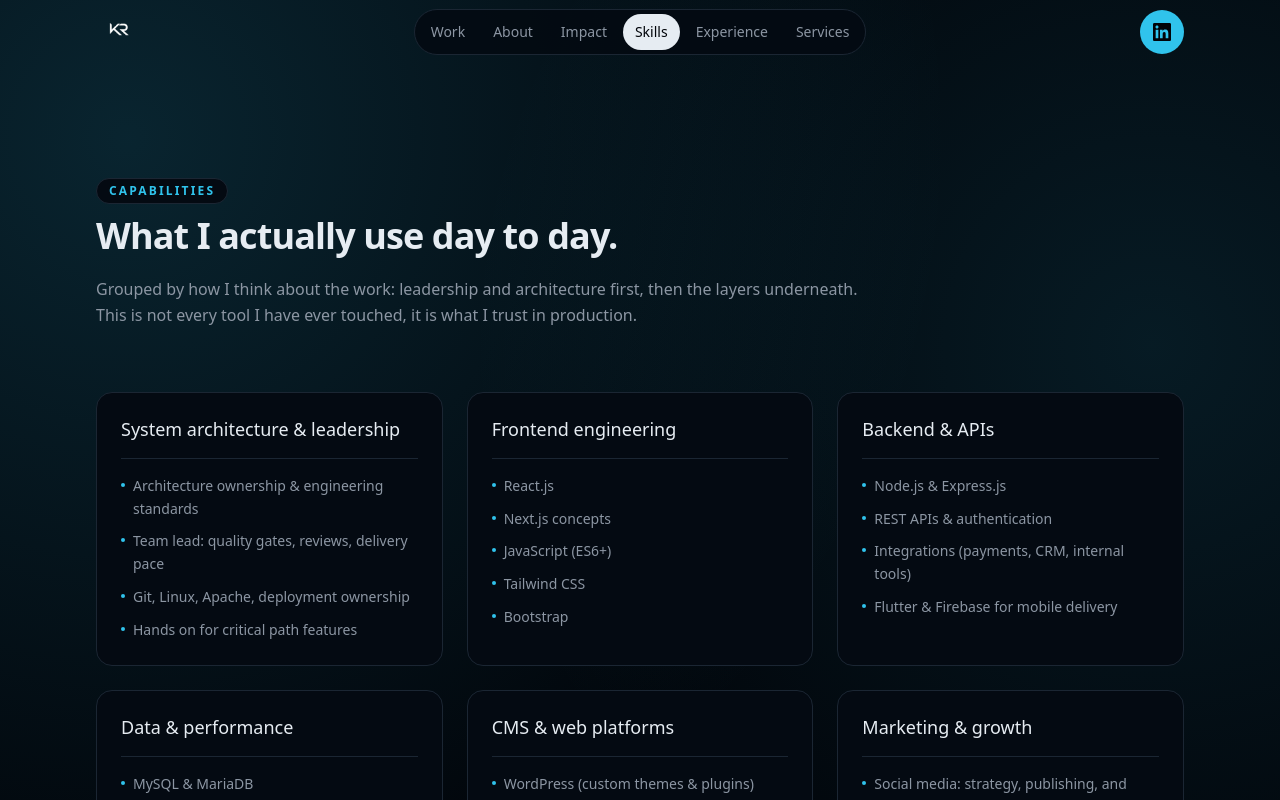
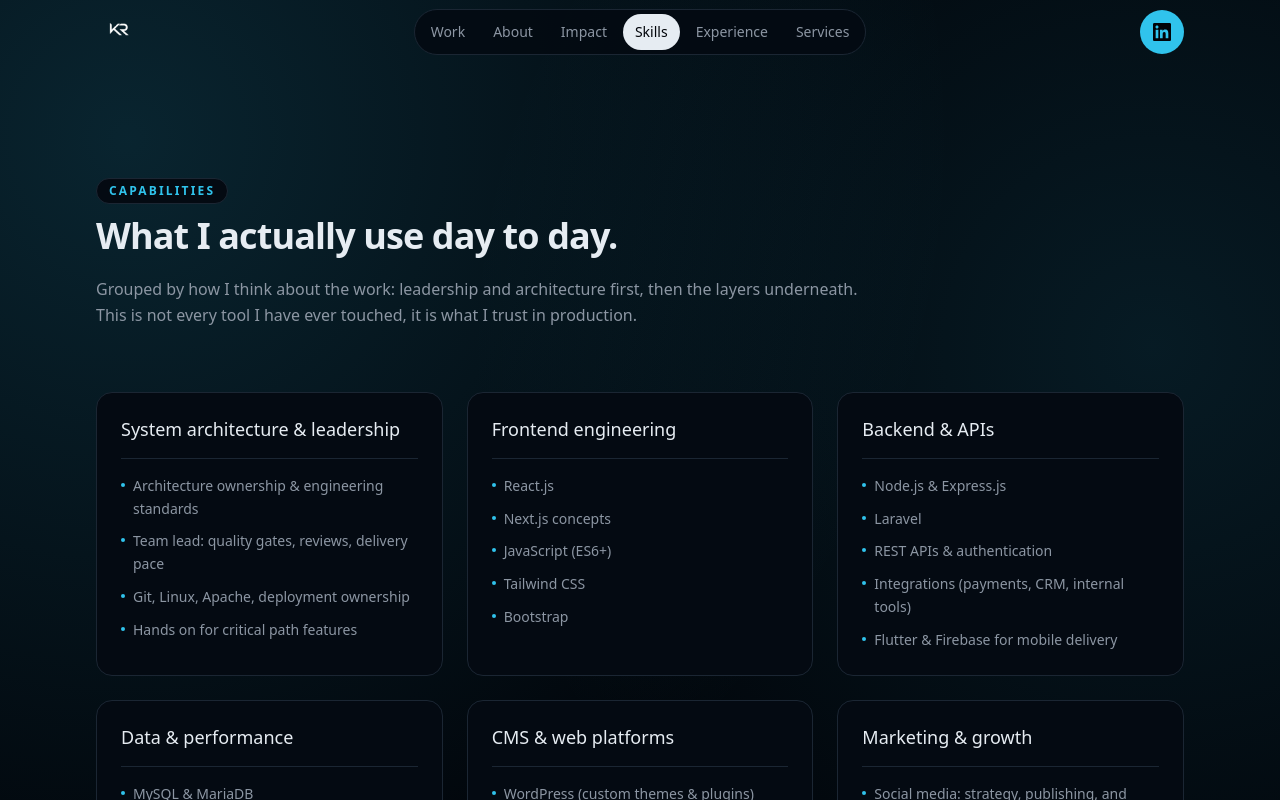
Before and after one commit to Wrath91620/Portfolio, a Next.js app: page /skills in a window 1280 px wide. Shown: the top 800 px of the page. Built offline with nearby package versions, Linux system fonts and the light colour scheme.

Commit message:
Added Laravel

```diff
--- a/src/data/skills.js
+++ b/src/data/skills.js
@@ -23,6 +23,7 @@ export const skillGroups = [
     title: "Backend & APIs",
     items: [
       "Node.js & Express.js",
+      "Laravel",
       "REST APIs & authentication",
       "Integrations (payments, CRM, internal tools)",
       "Flutter & Firebase for mobile delivery",
```
